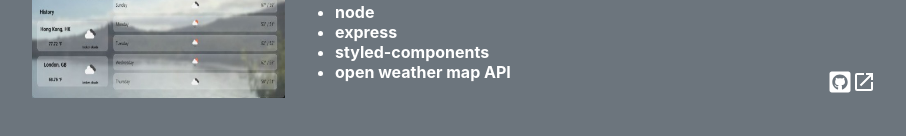
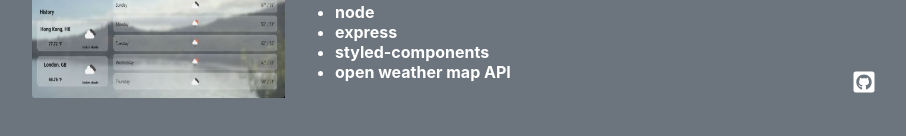
Before and after one commit to Frank-5850/portfolio, a React (Create React App) app: page / in a window 1280 px wide. Shown: the part 1833-1969 px from the top of the page, without its empty margins (186-1092 px from the left). Built offline with nearby package versions, Linux system fonts and the light colour scheme.

Commit message:
fix: remove one icon.

```diff
--- a/src/Work/Work.js
+++ b/src/Work/Work.js
@@ -14,7 +14,6 @@ import {
 } from "./work.styles";
 import weatherApp from "../assets/Weather.jpg";
 import { FaGithubSquare } from "react-icons/fa";
-import { MdOpenInNew } from "react-icons/md";
 import { IconLink } from "../Socials/socials.styles";
 
 const Work = () => {
@@ -42,9 +41,6 @@ const Work = () => {
                 <IconLink>
                   <FaGithubSquare size="1.5em" />
                 </IconLink>
-                <IconLink>
-                  <MdOpenInNew size="1.5em" />
-                </IconLink>
               </IconLinkBox>
             </LanguageAndLinks>
           </WorkInfo>
```
